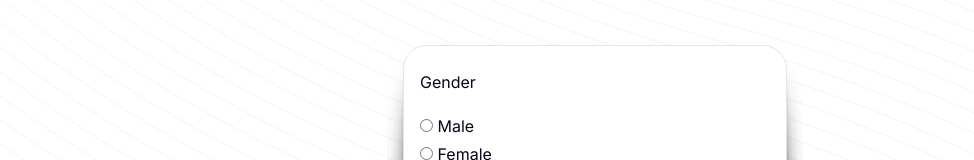
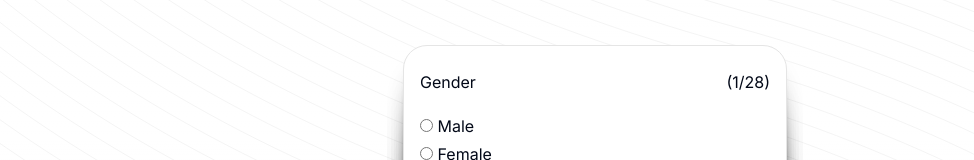
Before and after one commit to AndreiKevin/empathy-depression, a Next.js app in the folder my-app/: page / in a window 1280 px wide. Shown: the part 139-299 px from the top of the page, without its empty margins (45-1019 px from the left). Built offline with nearby package versions, Linux system fonts and the light colour scheme.

Commit message:
fix: named decision and add questions left

```diff
--- a/my-app/src/app/page.tsx
+++ b/my-app/src/app/page.tsx
@@ -511,19 +511,19 @@ export default function Home() {
 
 									switch (data.is_depressed) {
 										case "0":
-											message = "[0/3] You're in great spirits!";
+											message = "You are doing well!";
 											break;
 										case "1":
-											message = "[1/3] You seem a bit down";
+											message = "You are doing well!";
 											break;
 										case "2":
-											message = "[2/3] It looks like you're feeling low";
+											message = "You are not doing so well...";
 											break;
 										case "3":
-											message = "[3/3] You don't seem to be doing so well";
+											message = "You are not doing so well...";
 											break;
 										default:
-											message = "We're glad to know you are doing well!";
+											message = "You are doing well!";
 											break;
 									}
 									return message;
--- a/my-app/src/components/ui/card-stack.tsx
+++ b/my-app/src/components/ui/card-stack.tsx
@@ -12,7 +12,7 @@ export type Card = {
 	inputType: string;
 	feature_name: string; // name of the column in the machine learning model
 	done: boolean; // flag if the question has already been answer
-	options?: {label:string, value:string}[]; // label--displayed to the user, value--sent to the server
+	options?: { label: string; value: string }[]; // label--displayed to the user, value--sent to the server
 };
 
 export const CardStack = ({
@@ -76,7 +76,8 @@ export const CardStack = ({
 							name={card.feature_name}
 							value={option.value}
 							onChange={handleInputChange}
-						/> {option.label}
+						/>{" "}
+						{option.label}
 					</label>
 				));
 			// Add more cases as needed for different input types
@@ -85,7 +86,8 @@ export const CardStack = ({
 		}
 	};
 
-	const nextCardHandler = (card:Card) => {
+	const nextCardHandler = (card: Card) => {
+		setCardIndex(cardIndex + 1);
 		if (currentCardIndex < items.length - 1) {
 			card.done = true;
 			startFlipping();
@@ -108,6 +110,8 @@ export const CardStack = ({
 		});
 	};
 
+	const [cardIndex, setCardIndex] = useState(1);
+
 	return (
 		<>
 			<div className="relative h-60 w-60 md:h-60 md:w-96">
@@ -125,14 +129,24 @@ export const CardStack = ({
 									zIndex: cards.length - index, //  decrease z-index for the cards that are behind
 								}}
 							>
-								<h3 className="mt-2 mb-5">{card.question}</h3>
+								<div className="mt-2 mb-5 flex justify-between">
+									<h3>{card.question}</h3>
+									<div>
+										({cardIndex}/{items.length})
+									</div>
+								</div>
 								{renderInputField(card)}
-								<Button className="mt-auto" type="button" onClick={() => nextCardHandler(card)}>
+								<Button
+									className="mt-auto"
+									type="button"
+									onClick={() => nextCardHandler(card)}
+								>
 									{currentCardIndex < items.length - 1 ? "Next" : "Submit"}
 								</Button>
 							</motion.div>
-						)}
-					})}
+						);
+					}
+				})}
 			</div>
 		</>
 	);
```
